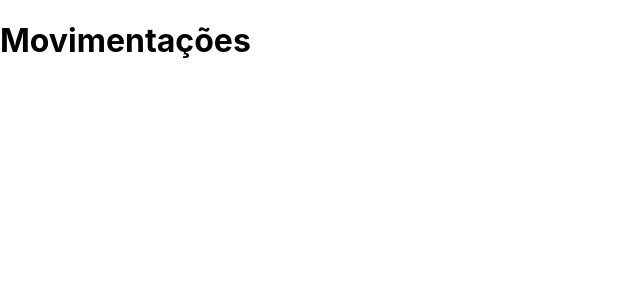
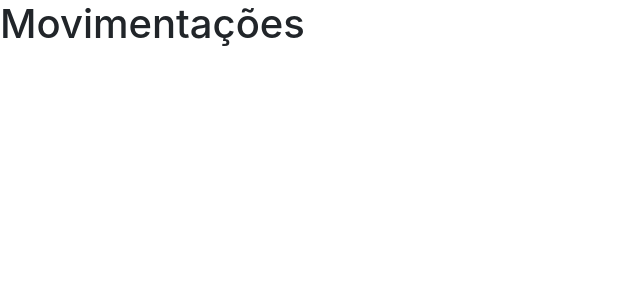
Before and after one commit to ramonrsm/sistema-de-controle-de-custos, a React (Create React App) app in the folder frontend/: page / in a window 1280 px wide. Shown: the top 300 px of the page, without its empty margins (0-640 px from the left). Built offline with nearby package versions, Linux system fonts and the light colour scheme.

Commit message:
Frontend: Adição do bootstrap, jquey e Roboto

```diff
--- a/frontend/package.json
+++ b/frontend/package.json
@@ -3,6 +3,8 @@
   "version": "0.1.0",
   "private": true,
   "dependencies": {
+    "bootstrap": "^4.5.3",
+    "jquery": "^3.5.1",
     "react": "^17.0.1",
     "react-dom": "^17.0.1",
     "react-router-dom": "^5.2.0",
--- a/frontend/src/index.css
+++ b/frontend/src/index.css
@@ -1,6 +1,6 @@
 body {
   margin: 0;
-  font-family: -apple-system, BlinkMacSystemFont, 'Segoe UI', 'Roboto', 'Oxygen',
+  font-family: 'Roboto', -apple-system, BlinkMacSystemFont, 'Segoe UI', 'Oxygen',
     'Ubuntu', 'Cantarell', 'Fira Sans', 'Droid Sans', 'Helvetica Neue',
     sans-serif;
   -webkit-font-smoothing: antialiased;
--- a/frontend/src/index.tsx
+++ b/frontend/src/index.tsx
@@ -3,6 +3,9 @@ import ReactDOM from 'react-dom';
 import './index.css';
 import App from './App';
 import reportWebVitals from './reportWebVitals';
+import 'jquery';
+import 'bootstrap/dist/js/bootstrap.bundle';
+import 'bootstrap/dist/css/bootstrap.css';
 
 ReactDOM.render(
   <React.StrictMode>
```
